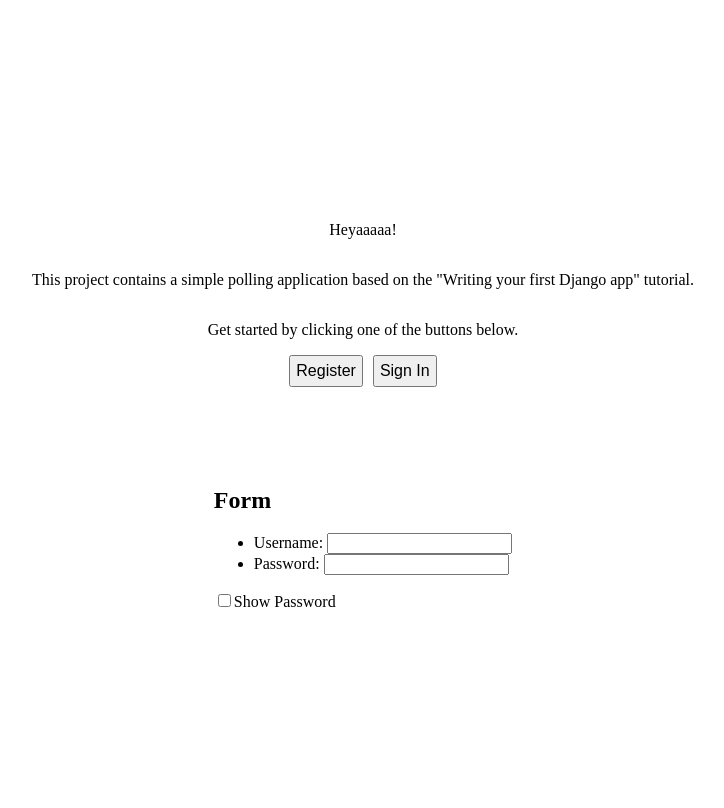
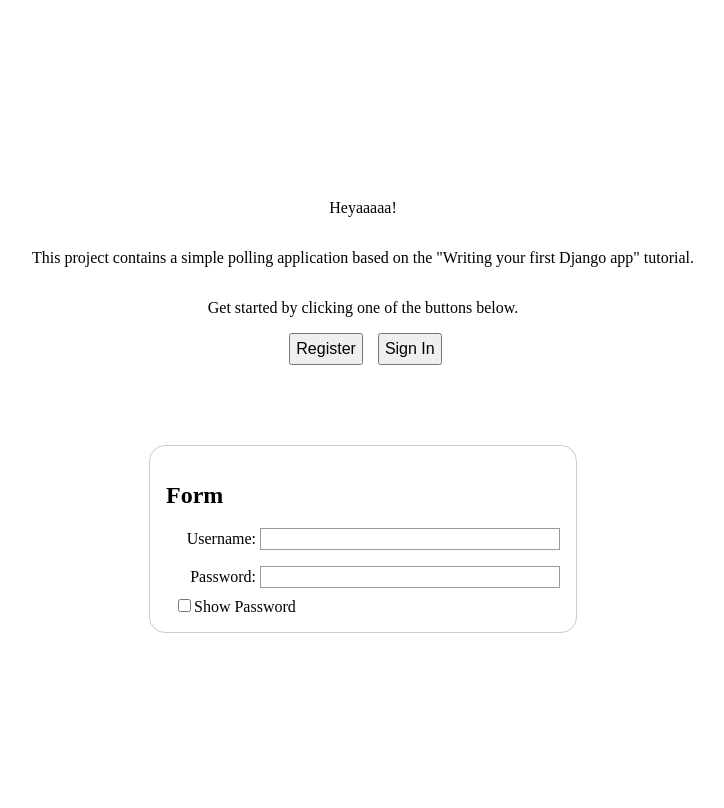
Before and after one commit to ileskaa/csb-project-1, a Django app: page / in a window 1280 px wide. Shown: the whole page, without its empty margins (277-1001 px from the left). Run offline with Django 5.2, Linux system fonts and the light colour scheme.

Commit message:
Add form styling

```diff
--- a/static/csbproject/style.css
+++ b/static/csbproject/style.css
@@ -15,3 +15,60 @@ button {
     padding: 5px;
     margin: 0 3px;
 }
+
+form {
+    display: inline-block;
+    /* Form outline */
+    padding: 1em;
+    border: 1px solid #ccc;
+    border-radius: 1em;
+}
+
+form ul {
+    list-style: none;
+    padding: 0;
+    margin: 0;
+}
+
+form li + li {
+    margin-top: 1em;
+}
+
+label {
+    /* Uniform size & alignment */
+    display: inline-block;
+    min-width: 90px;
+    text-align: right;
+}
+
+.form-input {
+    /* To make sure that all text fields have the same font settings
+       By default, textareas have a monospace font */
+    font: 1em sans-serif;
+    /* Uniform text field size */
+    width: 300px;
+    box-sizing: border-box;
+    /* Match form field borders */
+    border: 1px solid #999;
+}
+
+input:focus {
+    /* Additional highlight for focused elements */
+    border-color: #000;
+}
+
+.show-pswd {
+    margin-left: 8px;
+    margin-top: 8px;
+}
+
+.button {
+    /* Align buttons with the text fields */
+    padding-left: 90px; /* same size as the label elements */
+}
+
+button {
+    /* This extra margin represent roughly the same space as the space
+       between the labels and their text fields */
+    margin-left: 0.5em;
+}
```
